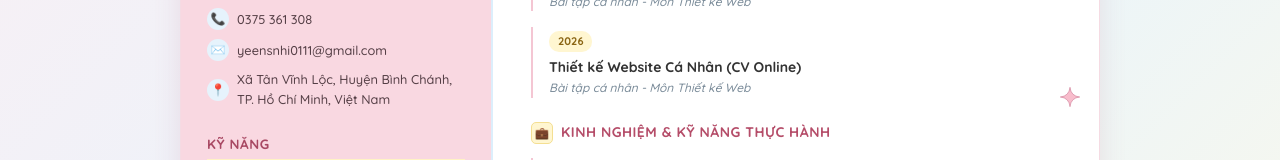
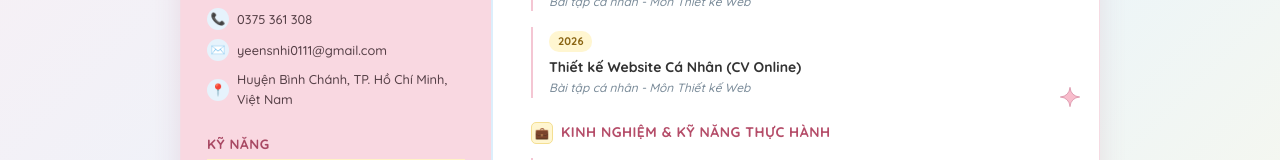
Before and after one commit to yeensnhi0111-art/CV-c-nh-n-, a plain HTML site: page index.html in a window 1280 px wide. Shown: the part 494-654 px from the top of the page. Drawn offline with Linux system fonts and the light colour scheme.

Commit message:
Update index.html

```diff
--- a/index.html
+++ b/index.html
@@ -891,7 +891,7 @@
           <li><span class="contact-icon">🎂</span> 01/11/2008</li>
           <li><span class="contact-icon">📞</span> 0375 361 308</li>
           <li><span class="contact-icon">✉️</span> yeensnhi0111@gmail.com</li>
-          <li><span class="contact-icon">📍</span> Xã Tân Vĩnh Lộc, Huyện Bình Chánh, TP. Hồ Chí Minh, Việt Nam</li>
+          <li><span class="contact-icon">📍</span> Huyện Bình Chánh, TP. Hồ Chí Minh, Việt Nam</li>
         </ul>
       </div>
 
```
